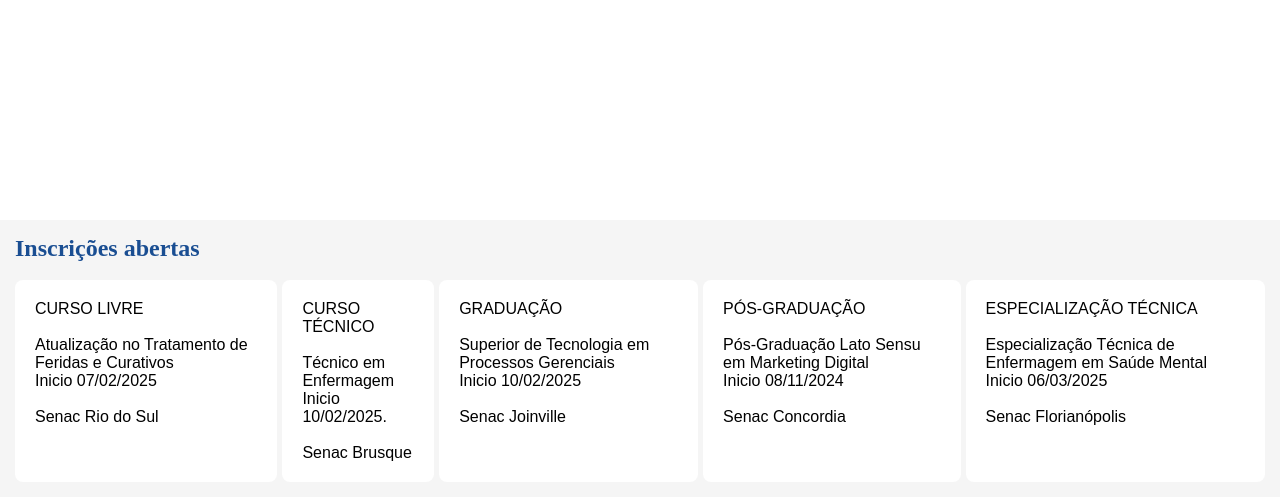
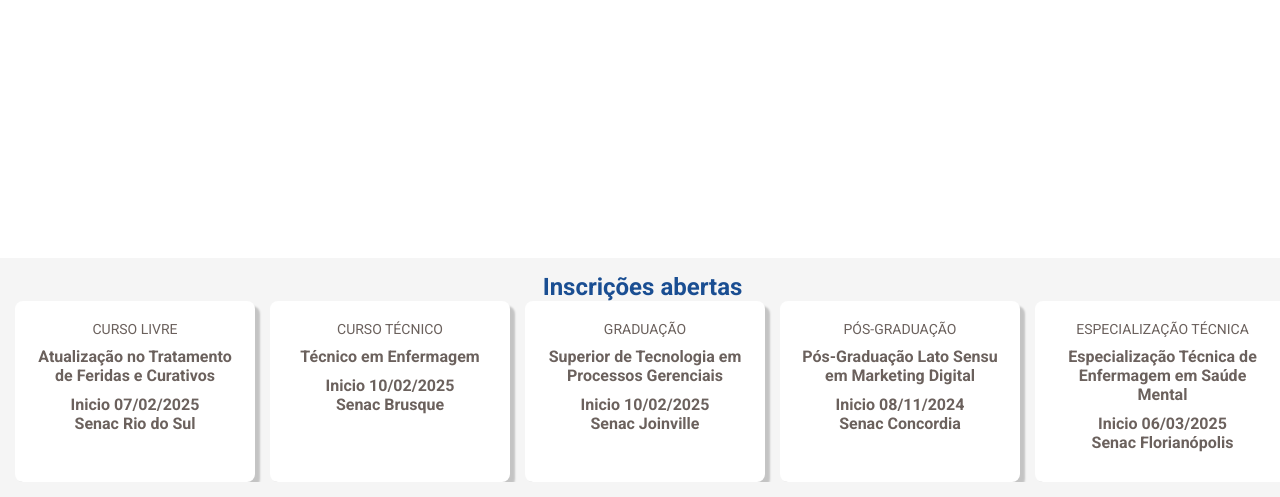
Before and after one commit to ATalDaAiume/ProjetoProfFausto, a PHP site: page / in a window 1280 px wide. Shown: the part 303-800 px from the top of the page. Run offline with PHP 8.4, Linux system fonts and the light colour scheme.

Commit message:
quadrados arrumados

```diff
--- a/public/sass/_footer.scss
+++ b/public/sass/_footer.scss
@@ -6,33 +6,42 @@ footer {
   padding: 15px 10px 15px 15px;
 }
 
-.container_quadrados {
-  list-style: none;
+.container-quadrados {
   display: flex;
+  gap: 0 10px;
+  justify-content: space-around;
   margin: 0px;
   padding: 0px;
-  justify-content: space-around;
-  @media (max-width: 768px) {
-    display: block;
-  }
-  li {
-    display: inline-block;
-    background-color: #ffffff;
-    // width: 18%;
-    margin-right: 5px;
-    border-radius: 8px;
-    padding: 20px;
-    @media (max-width: 768px) {
-      width: 100%;
-    }
-    // height: 150px;
-  }
+  width: 100vw;
+  list-style: none;
+  overflow-x: auto;
+
 }
 
 h2 {
+  text-align: center;
   color: #1a4e92;
 }
 
-p {
-  font-family: Arial, Helvetica, sans-serif;
+.quadrado {
+  margin-right: 5px;
+  border-radius: 8px;
+  padding: 20px;
+  min-width: 240px;
+  background-color: #ffffff;
+  box-shadow: 5px 5px 2px 0px rgba(0, 0, 0, 0.2);
 }
+
+.quadrado h4 {
+  font-weight: 400;
+  text-align: center;
+  font-size: 14px;
+  color: #6B615D !important;
+}
+
+.quadrado p {
+  text-align: center;
+  margin: 10px 0;
+  color: #6B615D !important;
+  font-weight: bold;
+}
--- a/public/sass/style.css
+++ b/public/sass/style.css
@@ -54,41 +54,48 @@ footer {
   padding: 15px 10px 15px 15px;
 }
 
-.container_quadrados {
-  list-style: none;
+.container-quadrados {
   display: flex;
+  gap: 0 10px;
+  justify-content: space-around;
   margin: 0px;
   padding: 0px;
-  justify-content: space-around;
+  width: 100vw;
+  list-style: none;
+  overflow-x: auto;
 }
-@media (max-width: 768px) {
-  .container_quadrados {
-    display: block;
-  }
+
+h2 {
+  text-align: center;
+  color: #1a4e92;
 }
-.container_quadrados li {
-  display: inline-block;
-  background-color: #ffffff;
+
+.quadrado {
   margin-right: 5px;
   border-radius: 8px;
   padding: 20px;
-}
-@media (max-width: 768px) {
-  .container_quadrados li {
-    width: 100%;
-  }
+  min-width: 240px;
+  background-color: #ffffff;
+  box-shadow: 5px 5px 2px 0px rgba(0, 0, 0, 0.2);
 }
 
-h2 {
-  color: #1a4e92;
+.quadrado h4 {
+  font-weight: 400;
+  text-align: center;
+  font-size: 14px;
+  color: #6B615D !important;
 }
 
-p {
-  font-family: Arial, Helvetica, sans-serif;
+.quadrado p {
+  text-align: center;
+  margin: 10px 0;
+  color: #6B615D !important;
+  font-weight: bold;
 }
 
 * {
   margin: 0;
   padding: 0;
   box-sizing: border-box;
+  font-family: "Roboto", sans-serif;
 }/*# sourceMappingURL=style.css.map */
--- a/public/sass/style.scss
+++ b/public/sass/style.scss
@@ -1,9 +1,10 @@
-@use './header';
-@use './footer';
+@import './header';
+@import './footer';
 @import url('https://fonts.googleapis.com/css2?family=Roboto:ital,wght@0,100;0,300;0,400;0,500;0,700;0,900;1,100;1,300;1,400;1,500;1,700;1,900&display=swap');
 
 * {
     margin: 0;
     padding: 0;
     box-sizing: border-box;
+    font-family: "Roboto", sans-serif;
 }
--- a/views/partials/footer.php
+++ b/views/partials/footer.php
@@ -1,46 +1,43 @@
 <footer>
     <h2>Inscrições abertas</h2>
-    <br>
-    <ul class="container_quadrados">
+
+    <ul class="container-quadrados">
         <li class="quadrado">
-            <p>CURSO LIVRE</p><br>
+            <h4>CURSO LIVRE</h4>
             <p>
-                Atualização no Tratamento de Feridas e Curativos<br>
-                Inicio 07/02/2025
-            </p><br>
-            <p>Senac Rio do Sul</p>
+                Atualização no Tratamento de Feridas e Curativos
+
+            </p>
+            <p>Inicio 07/02/2025 <br> Senac Rio do Sul</p>
         </li>
         <li class="quadrado">
-            <p>CURSO TÉCNICO</p><br>
+            <h4>CURSO TÉCNICO</h4>
             <p>
-                Técnico em Enfermagem<br>
-                Inicio 10/02/2025.
-            </p><br>
-            <p>Senac Brusque</p>
+                Técnico em Enfermagem
+
+            </p>
+            <p>Inicio 10/02/2025 <br> Senac Brusque</p>
         </li>
         <li class="quadrado">
-            <p>GRADUAÇÃO</p><br>
+            <h4>GRADUAÇÃO</h4>
             <p>
-                Superior de Tecnologia em Processos Gerenciais<br>
-                Inicio 10/02/2025
-            </p><br>
-            <p>Senac Joinville</p>
+                Superior de Tecnologia em Processos Gerenciais
+            </p>
+            <p>Inicio 10/02/2025 <br> Senac Joinville</p>
         </li>
         <li class="quadrado">
-            <p>PÓS-GRADUAÇÃO</p><br>
+            <h4>PÓS-GRADUAÇÃO</h4>
             <p>
-                Pós-Graduação Lato Sensu em Marketing Digital<br>
-                Inicio 08/11/2024
-            </p><br>
-            <p>Senac Concordia</p>
+                Pós-Graduação Lato Sensu em Marketing Digital
+            </p>
+            <p>Inicio 08/11/2024 <br> Senac Concordia</p>
         </li>
         <li class="quadrado">
-            <p>ESPECIALIZAÇÃO TÉCNICA</p><br>
+            <h4>ESPECIALIZAÇÃO TÉCNICA</h4>
             <p>
-                Especialização Técnica de Enfermagem em Saúde Mental<br>
-                Inicio 06/03/2025
-            </p><br>
-            <p>Senac Florianópolis</p>
+                Especialização Técnica de Enfermagem em Saúde Mental
+            </p>
+            <p>Inicio 06/03/2025 <br> Senac Florianópolis</p>
         </li>
     </ul>
 </footer>
```
Also changed, not shown: 1 other file.
